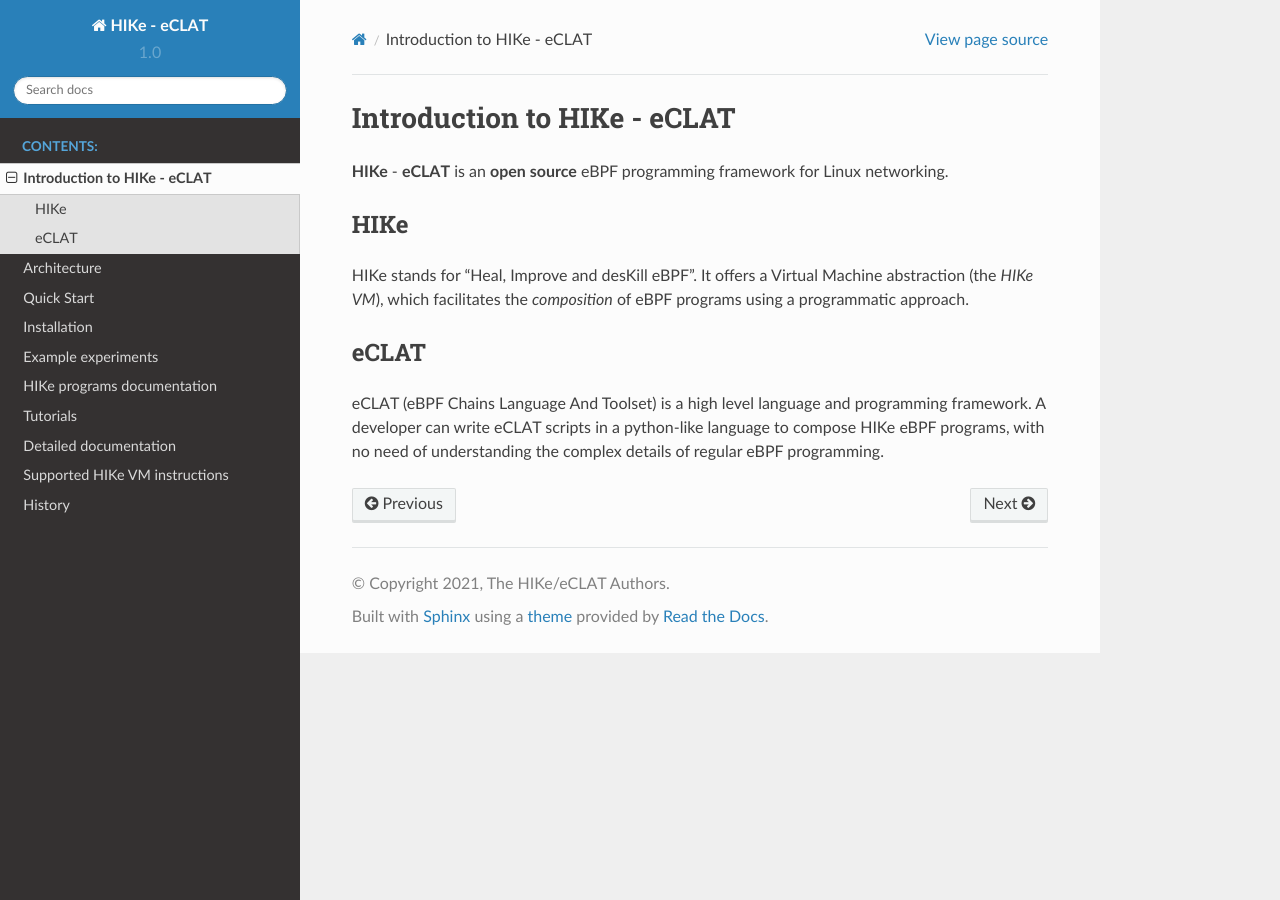
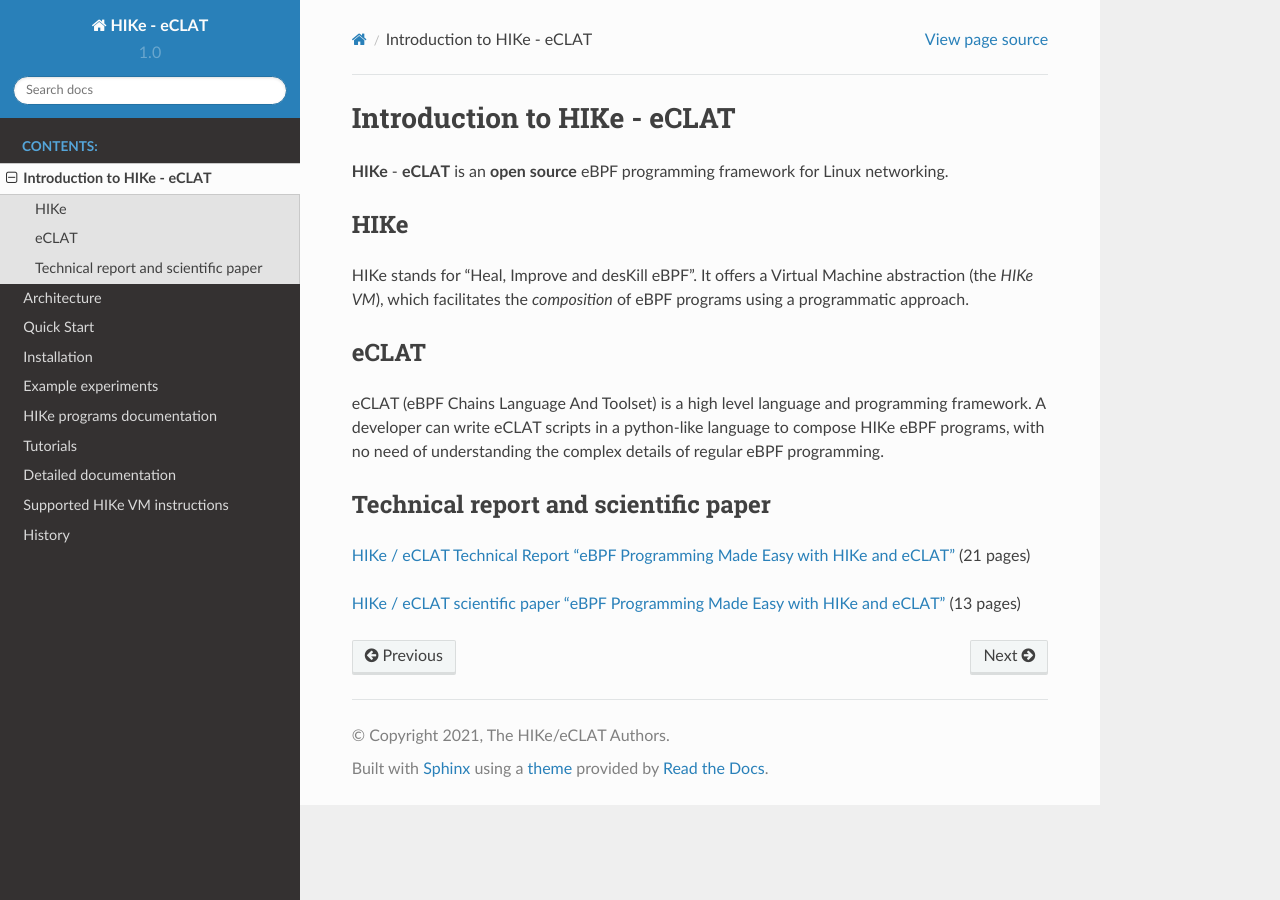
Before and after one commit to hike-eclat/docs, a Sphinx documentation site: the page built from docs/intro.rst, in a window 1280 px wide. Built offline with Sphinx 7.4.7 and the Read the Docs theme 2.0.0, drawn with Linux system fonts in a browser that asks for light colours; pages that are not in the unit, such as notebooks, are missing from menus.

Commit message:
Update intro.rst

```diff
--- a/docs/intro.rst
+++ b/docs/intro.rst
@@ -14,3 +14,10 @@ eCLAT
 -----
 
 eCLAT (eBPF Chains Language And Toolset) is a high level language and programming framework. A developer can write eCLAT scripts in a python-like language to compose HIKe eBPF programs, with no need of understanding the complex details of regular eBPF programming.
+
+Technical report and scientific paper
+-----
+
+`HIKe / eCLAT Technical Report "eBPF Programming Made Easy with HIKe and eCLAT" <https://github.com/hike-eclat/docs/raw/master/tech-docs/tr-hike-eclat.pdf>`_ (21 pages)
+
+`HIKe / eCLAT scientific paper "eBPF Programming Made Easy with HIKe and eCLAT" <https://github.com/hike-eclat/docs/raw/master/tech-docs/hike_eclat.pdf>`_ (13 pages)
```
